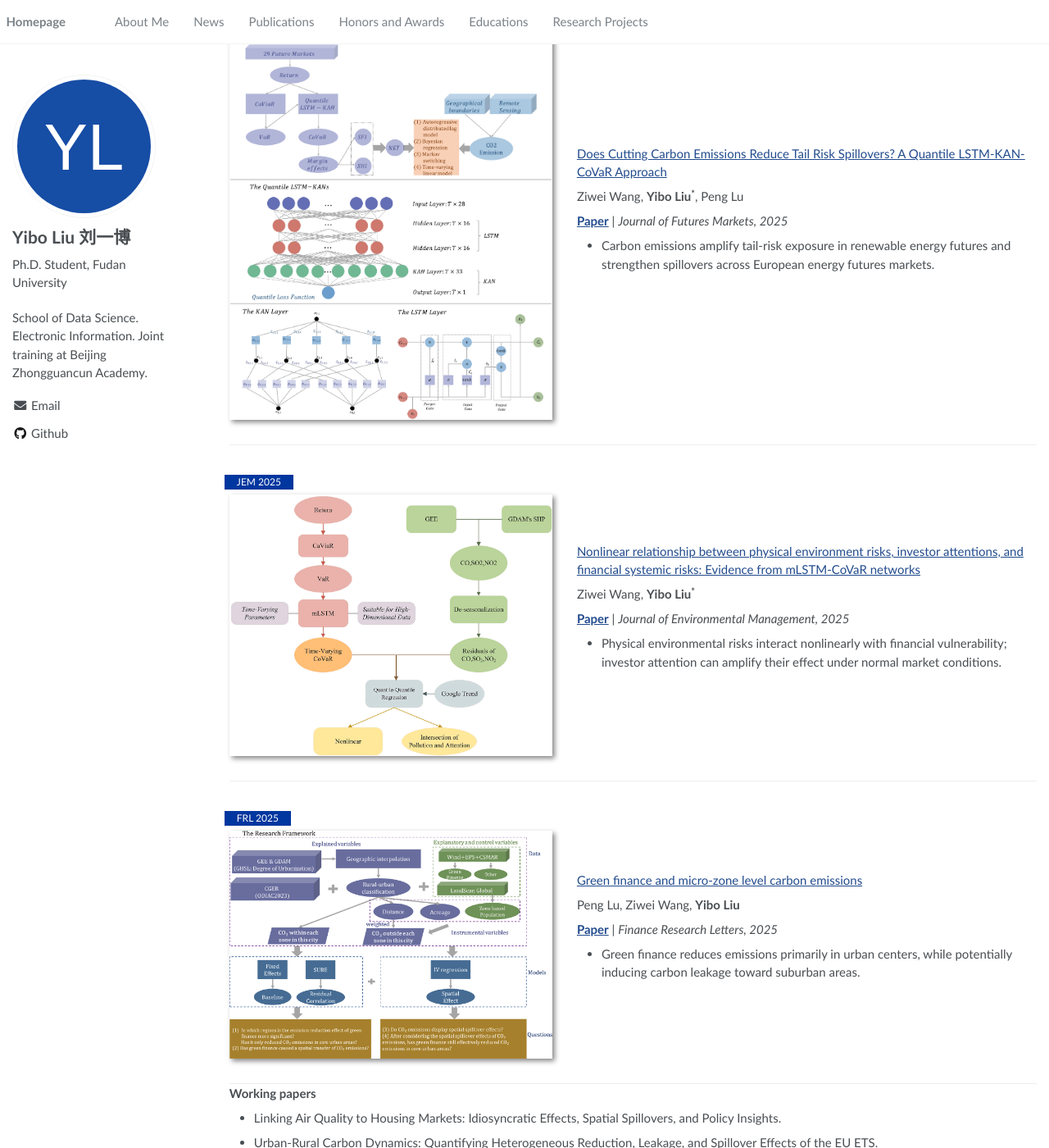
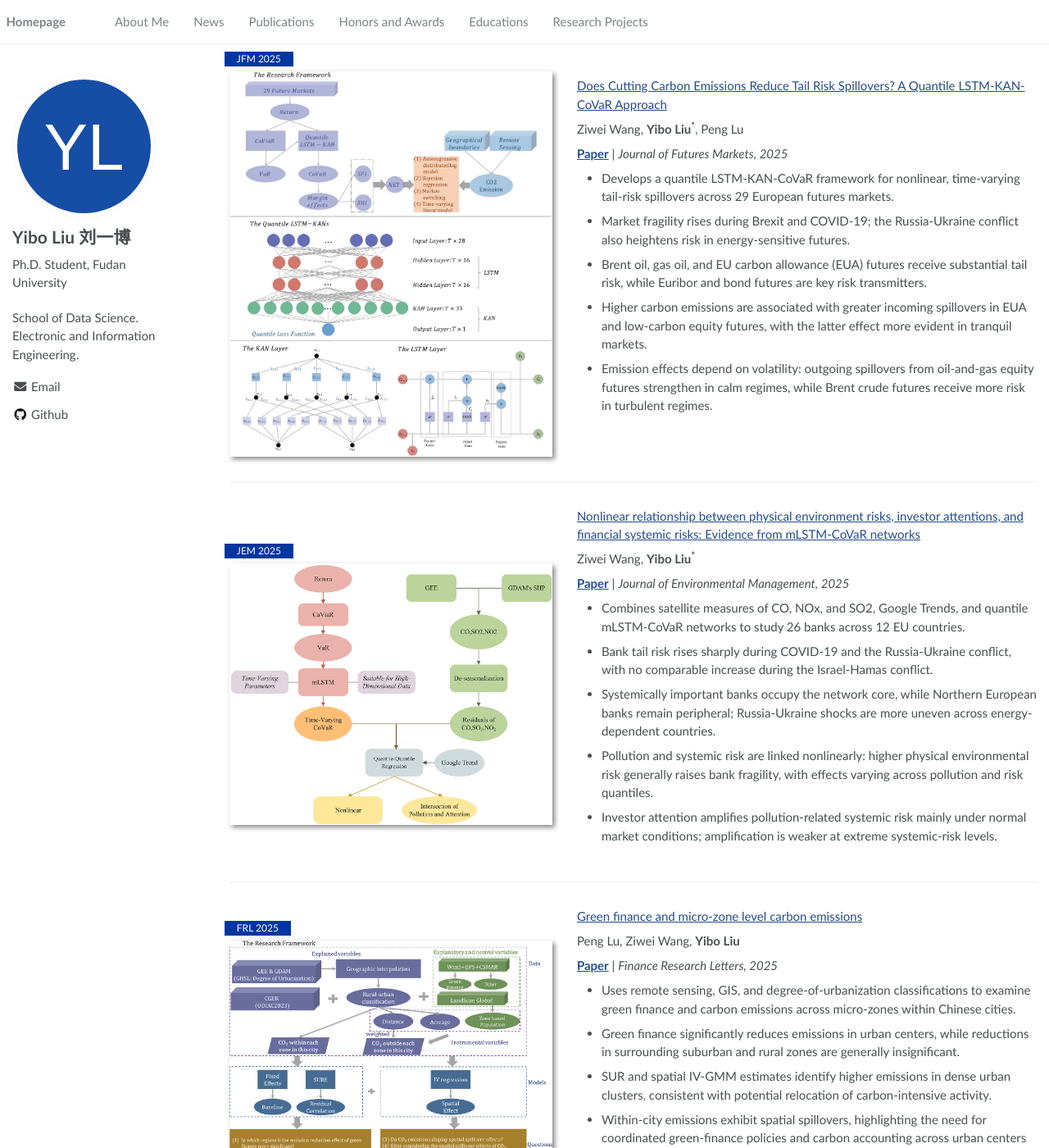
Before and after one commit to Klxxz001/Klxxz001.github.io, a Jekyll site: the page built from _pages/about.md, in a window 1280 px wide and 1400 px high, scrolled down 605 px. Shown: the whole window at 82% size. Built offline with Jekyll 4.4.1, drawn with Linux system fonts in a browser that asks for light colours; some of the changed text lies outside the part shown.

Commit message:
Finalize academic homepage content

```diff
--- a/_config.yml
+++ b/_config.yml
@@ -1,5 +1,5 @@
 title: "Yibo Liu | 刘一博"
-description: "School of Data Science. Electronic Information. Joint training at Beijing Zhongguancun Academy."
+description: "School of Data Science. Electronic and Information Engineering."
 url: "https://klxxz001.github.io"
 baseurl: ""
 repository: "Klxxz001/Klxxz001.github.io"
@@ -17,7 +17,7 @@ author:
   chinese_name: "刘一博"
   initials: "YL"
   role: "Ph.D. Student"
-  field: "Electronic Information"
+  field: "Electronic and Information Engineering"
   school: "School of Data Science"
   university: "Fudan University"
   joint_affiliation: "Beijing Zhongguancun Academy"
--- a/_data/education.yml
+++ b/_data/education.yml
@@ -1,5 +1,5 @@
 - institution: Fudan University
-  degree: Ph.D. in Electronic Information
+  degree: Ph.D. in Electronic and Information Engineering
   period: "Sep 2026–Present"
   detail: "School of Data Science; joint training program with Beijing Zhongguancun Academy."
   current: true
--- a/_data/news.yml
+++ b/_data/news.yml
@@ -1,4 +1,4 @@
 - date: "2026.09"
-  text: "🎉 I joined the School of Data Science at Fudan University as a Ph.D. student in Electronic Information, with joint training at Beijing Zhongguancun Academy."
+  text: "I joined the School of Data Science at Fudan University as a Ph.D. student in Electronic and Information Engineering, with joint training at Beijing Zhongguancun Academy."
 - date: "2025"
-  text: "Three journal articles were published in Journal of Futures Markets, Journal of Environmental Management, and Finance Research Letters."
+  text: "🎉 Three journal articles were published in Journal of Futures Markets, Journal of Environmental Management, and Finance Research Letters."
--- a/_data/publications.yml
+++ b/_data/publications.yml
@@ -1,5 +1,6 @@
 # Titles, author order, journal names and DOIs checked against Crossref on 2026-10-09.
-# Author roles and summaries are retained from the original personal homepage.
+# Author roles are retained from the original personal homepage.
+# Summaries are checked against the supplied full-text PDFs on 2026-10-09.
 - id: carbon-tail-risk
   title: "Does Cutting Carbon Emissions Reduce Tail Risk Spillovers? A Quantile LSTM-KAN-CoVaR Approach"
   authors:
@@ -14,7 +15,12 @@
   image: "/assets/images/publications/jfm-framework.jpg"
   image_alt: "Research framework combining quantile LSTM-KAN tail-risk networks with carbon emissions analysis"
   theme: "Carbon emissions · Energy markets"
-  summary: "Carbon emissions amplify tail-risk exposure in renewable energy futures and strengthen spillovers across European energy futures markets."
+  summary:
+    - "Develops a quantile LSTM-KAN-CoVaR framework for nonlinear, time-varying tail-risk spillovers across 29 European futures markets."
+    - "Market fragility rises during Brexit and COVID-19; the Russia-Ukraine conflict also heightens risk in energy-sensitive futures."
+    - "Brent oil, gas oil, and EU carbon allowance (EUA) futures receive substantial tail risk, while Euribor and bond futures are key risk transmitters."
+    - "Higher carbon emissions are associated with greater incoming spillovers in EUA and low-carbon equity futures, with the latter effect more evident in tranquil markets."
+    - "Emission effects depend on volatility: outgoing spillovers from oil-and-gas equity futures strengthen in calm regimes, while Brent crude futures receive more risk in turbulent regimes."
   methods: "Quantile LSTM-KAN · CoVaR"
 
 - id: environmental-systemic-risk
@@ -30,7 +36,12 @@
   image: "/assets/images/publications/jem-framework.jpg"
   image_alt: "Research framework linking mLSTM-CoVaR financial risk networks, air pollutants, and investor attention"
   theme: "Environmental risk · Financial stability"
-  summary: "Physical environmental risks interact nonlinearly with financial vulnerability; investor attention can amplify their effect under normal market conditions."
+  summary:
+    - "Combines satellite measures of CO, NOx, and SO2, Google Trends, and quantile mLSTM-CoVaR networks to study 26 banks across 12 EU countries."
+    - "Bank tail risk rises sharply during COVID-19 and the Russia-Ukraine conflict, with no comparable increase during the Israel-Hamas conflict."
+    - "Systemically important banks occupy the network core, while Northern European banks remain peripheral; Russia-Ukraine shocks are more uneven across energy-dependent countries."
+    - "Pollution and systemic risk are linked nonlinearly: higher physical environmental risk generally raises bank fragility, with effects varying across pollution and risk quantiles."
+    - "Investor attention amplifies pollution-related systemic risk mainly under normal market conditions; amplification is weaker at extreme systemic-risk levels."
   methods: "mLSTM · CoVaR networks"
 
 - id: micro-zone-carbon
@@ -47,5 +58,9 @@
   image: "/assets/images/publications/frl-framework.jpg"
   image_alt: "Research framework for evaluating green finance, urban-rural carbon emissions, and spatial spillovers"
   theme: "Green finance · Urban carbon emissions"
-  summary: "Green finance reduces emissions primarily in urban centers, while potentially inducing carbon leakage toward suburban areas."
+  summary:
+    - "Uses remote sensing, GIS, and degree-of-urbanization classifications to examine green finance and carbon emissions across micro-zones within Chinese cities."
+    - "Green finance significantly reduces emissions in urban centers, while reductions in surrounding suburban and rural zones are generally insignificant."
+    - "SUR and spatial IV-GMM estimates identify higher emissions in dense urban clusters, consistent with potential relocation of carbon-intensive activity."
+    - "Within-city emissions exhibit spatial spillovers, highlighting the need for coordinated green-finance policies and carbon accounting across urban centers and neighboring zones."
   methods: "Spatial analysis · Policy evaluation"
--- a/_includes/publication.html
+++ b/_includes/publication.html
@@ -12,6 +12,10 @@
     <p><a href="https://doi.org/{{ paper.doi }}" target="_blank" rel="noopener noreferrer">{{ paper.title }}</a></p>
     <p>{% for name in paper.authors %}{% if name == site.author.name %}<strong>{{ name }}{% if paper.corresponding_author %}<sup>*</sup>{% endif %}</strong>{% else %}{{ name }}{% endif %}{% unless forloop.last %}, {% endunless %}{% endfor %}</p>
     <p><a href="https://doi.org/{{ paper.doi }}" target="_blank" rel="noopener noreferrer"><strong>Paper</strong></a> | <em>{{ paper.journal }}, {{ paper.year }}</em></p>
-    <ul><li>{{ paper.summary }}</li></ul>
+    <ul>
+      {% for point in paper.summary %}
+      <li>{{ point }}</li>
+      {% endfor %}
+    </ul>
   </div>
 </div>
--- a/_pages/about.md
+++ b/_pages/about.md
@@ -10,7 +10,7 @@ redirect_from:
 
 <span class='anchor' id='about-me'></span>
 
-I am a **Ph.D. student in Electronic Information at the School of Data Science, Fudan University**, in a joint training program with **Beijing Zhongguancun Academy**. I am co-supervised by Prof. [Jie Feng](https://vonfeng.github.io/) (Beijing Zhongguancun Academy) and Prof. [Siming Chen](http://simingchen.me/) (School of Data Science, Fudan University). Previously, I received my M.A. in Public Policy from Lanzhou University and my B.A. in Land Resource Management from Renmin University of China.
+I am a **Ph.D. student in Electronic and Information Engineering at the School of Data Science, Fudan University**, in a joint training program with **Beijing Zhongguancun Academy**. I am co-supervised by Prof. [Jie Feng](https://vonfeng.github.io/) (Beijing Zhongguancun Academy) and Prof. [Siming Chen](http://simingchen.me/) (School of Data Science, Fudan University). Previously, I received my M.A. in Public Policy from Lanzhou University and my B.A. in Land Resource Management from Renmin University of China.
 
 My current research focuses on **spatial intelligence, agentic AI, and urban science**. I am interested in systems that understand, simulate, and act in open real-world environments, especially cities. My interests include multimodal spatial reasoning, world models and embodied intelligence, multi-agent collaboration, and social simulation, with applications in urban governance and public services.
 
```
Also changed, not shown: README.md (+9 -0 lines), 1 other file.
